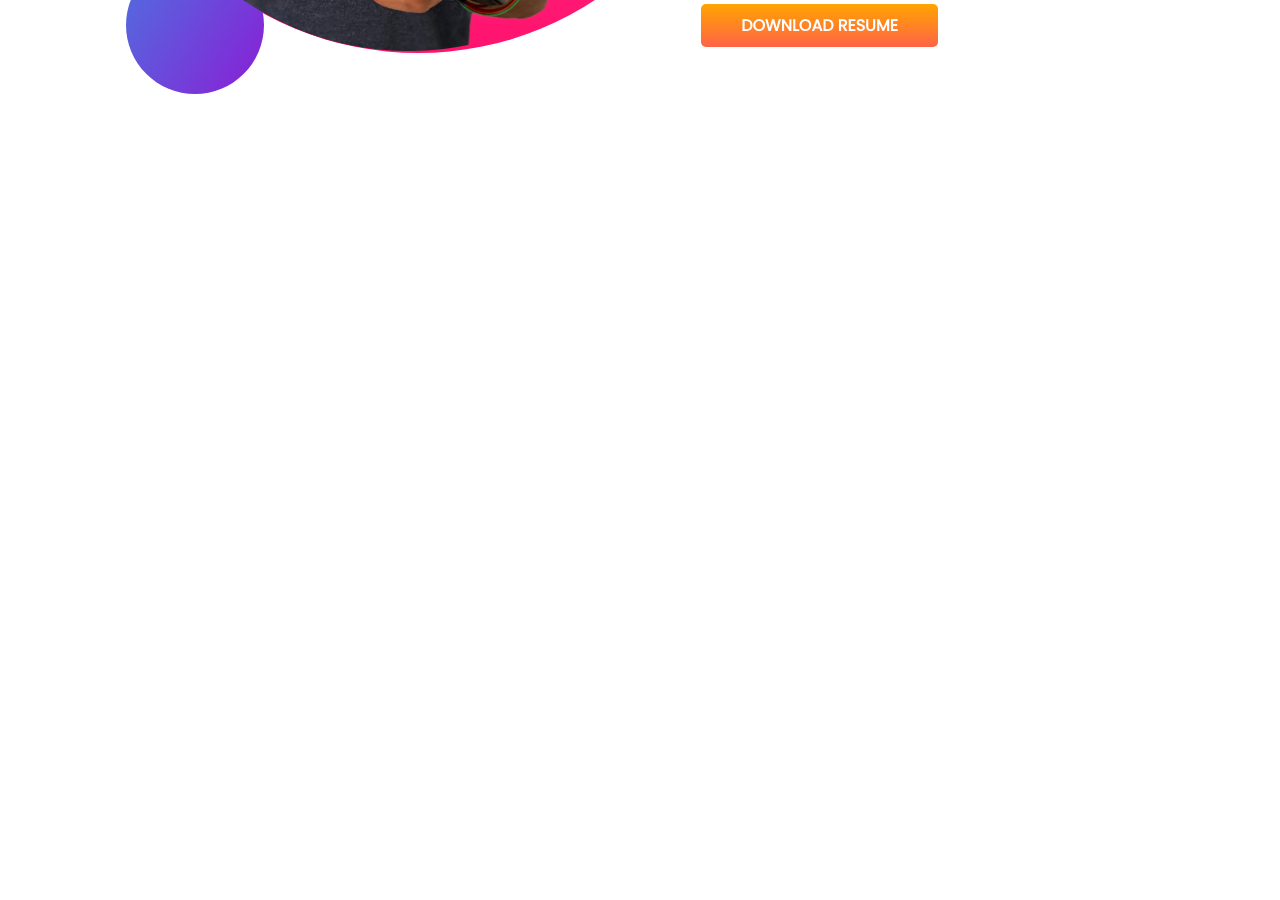
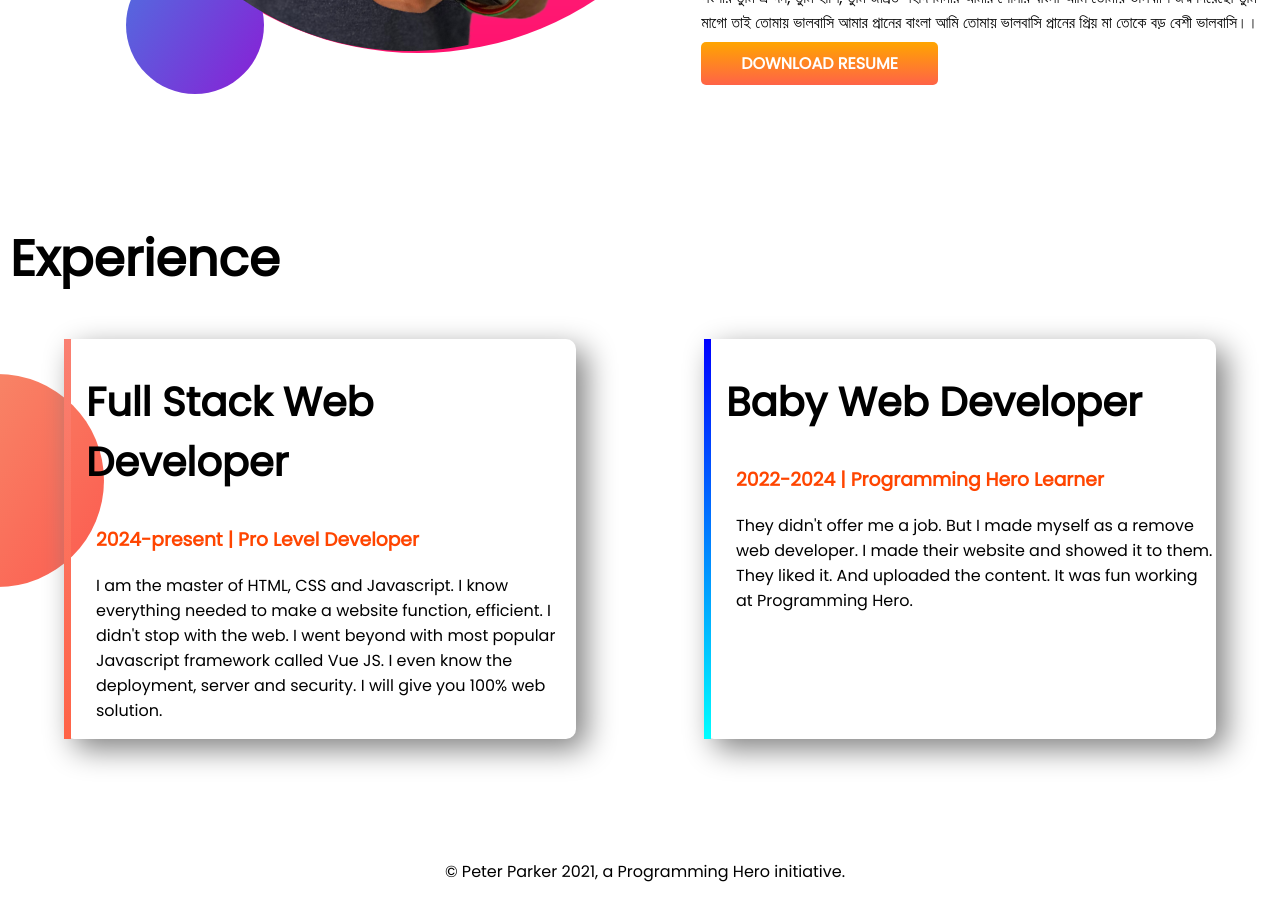
Before and after one commit to jrtanmoy/developer-portfolio, a plain HTML site: page index.html in a window 1280 px wide. Shown: the part 1404-2304 px from the top of the page. Before the commit the page ends 1626 px from the top, so only its background shows below. Drawn offline with Linux system fonts and the light colour scheme.

Commit message:
footer and experience added

```diff
--- a/index.html
+++ b/index.html
@@ -13,7 +13,7 @@
 </head>
 
 <body>
-    <section class="top-banner">
+    <section class="top-banner flexible-container">
         <div class="half-width">
             <h1>Welcome TO</h1>
             <h1><span class="orange-color">Joy</span> world!</h1>
@@ -59,7 +59,7 @@
         </div>
 
     </section>
-    <section class="dream-big">
+    <section class="dream-big flexible-container">
         <div class="half-width">
             <img src="images/jhankar2.png" alt="">
         </div>
@@ -111,6 +111,32 @@
         </div>
 
     </section>
+    <section class="experience-area">
+        <h1>Experience</h1>
+        <div class="flexible-container">
+            <div id="full-stack-experience" class="experience-item">
+                <h2>Full Stack Web Developer</h2>
+                <h3 class="orange-color">2024-present | Pro Level Developer</h3>
+                <p>I am the master of HTML, CSS and Javascript. I know everything needed to make a website function,
+                    efficient. I didn't stop with the web. I went beyond with most popular Javascript framework called
+                    Vue
+                    JS. I even know the deployment, server and security. I will give you 100% web solution.
+
+                </p>
+            </div>
+            <div id="web-dev-experience" class="experience-item">
+                <h2>Baby Web Developer</h2>
+                <h3 class="orange-color">2022-2024 | Programming Hero Learner</h3>
+                <P>They didn't offer me a job. But I made myself as a remove web developer. I made their website and
+                    showed
+                    it to them. They liked it. And uploaded the content. It was fun working at Programming Hero.</P>
+            </div>
+
+        </div>
+    </section>
+    <footer>
+        <p>© Peter Parker 2021, a Programming Hero initiative.</p>
+    </footer>
 </body>
 
 </html>
--- a/style.css
+++ b/style.css
@@ -5,6 +5,9 @@ body{
 h1{
     font-size: 50px;
     margin-left: 10px;
+}
+h2{
+    font-size: 40px;
 }
 h3{
     margin-left: 10px;
@@ -15,7 +18,7 @@ p{
 .orange-color{
     color: orangered;
 }
-section{
+.flexible-container{
     display: flex;
     margin-bottom: 120px;
 }
@@ -41,3 +44,29 @@ section{
     background-repeat: no-repeat;
     background-position: right;
 }
+.experience-area{
+    background-image: url(images/exp-bg.png);
+    background-repeat: no-repeat;
+    background-position: left;
+}
+.experience-item{
+    width: 40%;
+    margin-left: 5%;
+    margin-right: 5%;
+    padding-left: 15px;
+    border-radius: 10px;
+    box-shadow: 10px 10px 30px gray;
+}
+#full-stack-experience{
+    border-left: 7px solid;
+    border-image: linear-gradient(salmon,tomato);
+    border-image-slice: 1;
+}
+#web-dev-experience{
+    border-left: 7px solid;
+    border-image: linear-gradient(blue,cyan);
+    border-image-slice: 1;
+}
+footer p{
+    text-align: center;
+}
```
